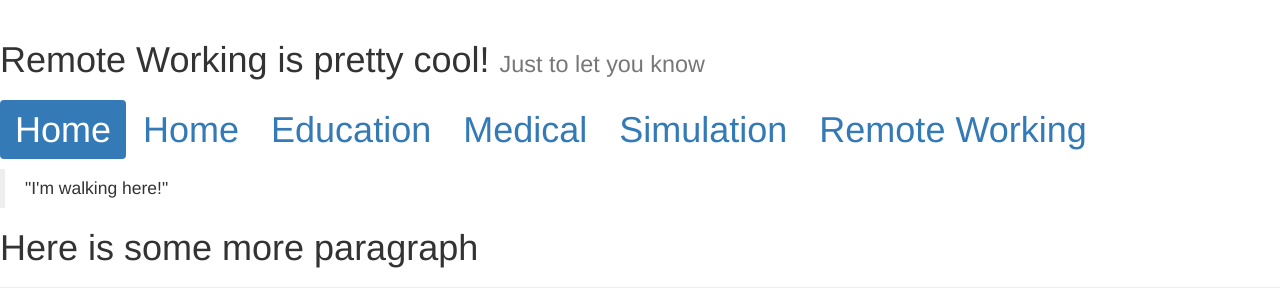
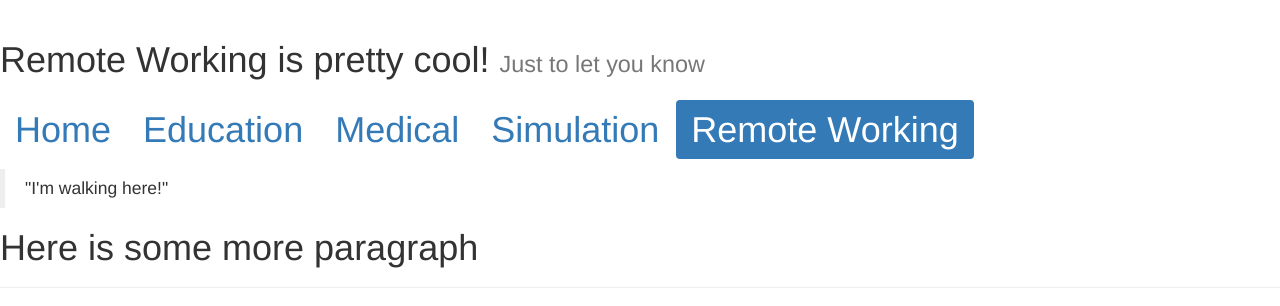
Before and after one commit to T-Tatsuya-W/Formative-group-work, a plain HTML site: page RemoteWorking.html in a window 1280 px wide. Drawn offline with nearby package versions, Linux system fonts and the light colour scheme.

Commit message:
Copy this into the head of your file and more the active to the page

```diff
--- a/RemoteWorking.html
+++ b/RemoteWorking.html
@@ -9,12 +9,11 @@
 
 
     <ul class = "nav nav-pills">
-        <li class="active"> <a href="index.html"> Home </a></li>
-        <li><a href="#"> Home </a></li>
-        <li><a href="#"> Education </a></li>
-        <li><a href="#"> Medical </a></li>
-        <li><a href="#"> Simulation </a></li>
-        <li><a href="#"> Remote Working </a></li>
+        <li> <a href="index.html"> Home </a></li>
+        <li><a href="education.html"> Education </a></li>
+        <li><a href="medical.html"> Medical </a></li>
+        <li><a href="simulation.html"> Simulation </a></li>
+        <li class="active"><a href="RemoteWorking.html"> Remote Working </a></li>
     </ul>
     <div>
         <p>
```
Also changed, not shown: Navbar[CopyMe].txt (added).
